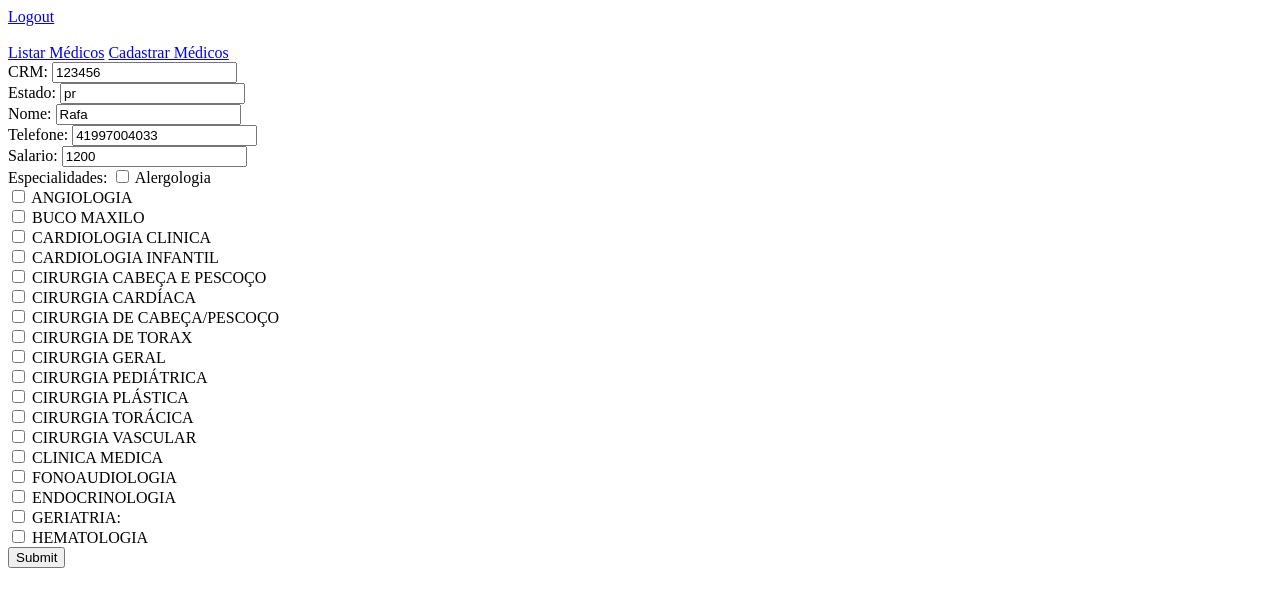
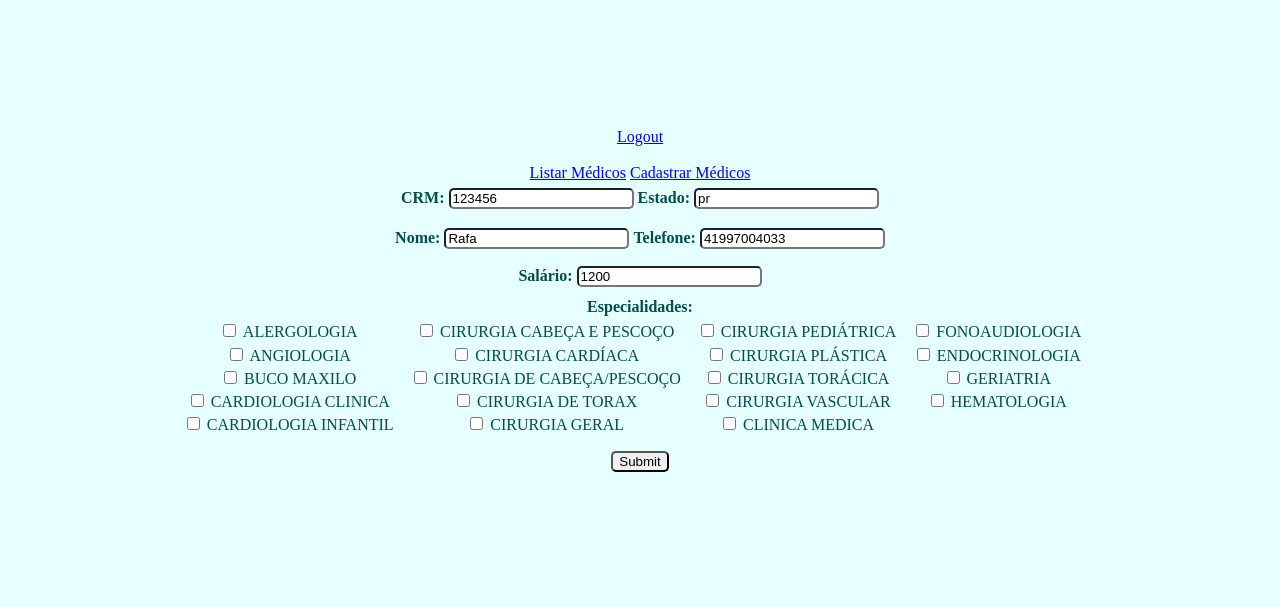
Before and after one commit to Rafa-KozAnd/Doctor-s_Cadaster, a PHP site: page /?p=alt&altera=123456 in a window 1280 px wide. Shown: the top 607 px of the page. Run offline with PHP 8.4, Linux system fonts and the light colour scheme; the visitor is signed in with stand-in values (Sample User, id 1); data comes from the database, SQL or seed files in the repository.

Commit message:
atualizado

```diff
--- a/Code/index.php
+++ b/Code/index.php
@@ -23,8 +23,8 @@ if (!isset($_SESSION["usuario"])) {
     <br><br>
 
     <?php
-
         require_once("./menu.php");
+        echo '<br>';
     ?>
 
     <?php
--- /dev/null
+++ b/Code/styleLink.html
@@ -0,0 +1,14 @@
+<!DOCTYPE html>
+<html lang="en">
+<head>
+    <meta charset="UTF-8">
+    <meta http-equiv="X-UA-Compatible" content="IE=edge">
+    <meta name="viewport" content="width=device-width, initial-scale=1.0">
+    <title>Document</title>
+
+    <link rel="stylesheet" href="./styles/styles.css"> <!-- Link File CSS -->
+</head>
+<body>
+
+</body>
+</html>
--- /dev/null
+++ b/Code/styles/styles.css
@@ -0,0 +1,50 @@
+body {
+    background-color: #e6ffff;
+    text-align: center;
+    color: #004d4d;
+    margin-top: 10%;
+}
+
+input {
+    border-radius: 5px;
+}
+
+fieldset {
+    display: inline-block;
+    border: 0;
+}
+
+fieldset .input {
+    float: left;
+    margin-right: 1em;
+}
+
+.login input [type = "text"] {
+    padding: 0.2em;
+    display: block;
+}
+
+.login label {
+    margin-bottom: 0.2em;
+    display: block;
+}
+
+.input input [type = "text"] {
+    padding: 0.2em;
+    width: 10%;
+    float: left;
+    display: block;
+}
+
+.input label {
+    margin-bottom: 0.2em;
+    display: inline-block;
+}
+
+table {
+    justify-content: center;
+}
+
+td, th {
+    border: 2px solid;
+}
--- a/Code/view/alterarMedico.php
+++ b/Code/view/alterarMedico.php
@@ -2,6 +2,8 @@
 
 require_once("./controller/medico.php");
 require_once("./controller/functions.php");
+
+require_once("./styleLink.html");
 
 ?>
 <!DOCTYPE HTML>
@@ -37,25 +39,39 @@ require_once("./controller/functions.php");
     ?>
 
     <form action="<?= isset($nome)? "./?p=alt&alt=$crm" : "" ?>" method="post">
-        <label for="crm">CRM: </label>
-        <input type="text" name="crm" value="<?= isset($nome)? $crm: "" ?>"><br>
+        <fieldset class="input">
+            <label for="crm"> <b> CRM: </b> </label>
+            <input type="text" name="crm" value="<?= isset($nome)? $crm: "" ?>">
 
-        <label for="crm_estado">Estado: </label>
-        <input type="text" name="crm_estado" value="<?= isset($nome)? $crm_estado: "" ?>"><br>
+            <label for="crm_estado"> <b> Estado: </b> </label>
+            <input type="text" name="crm_estado" value="<?= isset($nome)? $crm_estado: "" ?>">
 
-        <label for="nome">Nome: </label>
-        <input type="text" name="nome" value="<?= isset($nome)? $nome: "" ?>"><br>
+        <br><br>
 
-        <label for="telefone">Telefone: </label>
-        <input type="text" name="telefone" value="<?= isset($nome)? $telefone: "" ?>"><br>
+            <label for="nome"> <b> Nome: </b> </label>
+            <input type="text" name="nome" value="<?= isset($nome)? $nome: "" ?>">
 
-        <label for="salario">Salario: </label>
-        <input type="text" name="salario" value="<?= isset($nome)? $salario: "" ?>"><br>
+            <label for="telefone"> <b> Telefone: </b> </label>
+            <input type="text" name="telefone" value="<?= isset($nome)? $telefone: "" ?>">
 
-        <label for="especialidades">Especialidades: </label>
+        </fieldset>
 
+        <br>
+
+        <fieldset class="input">
+            <label for="salario"> <b> Salário: </b> </label>
+            <input type="text" name="salario" value="<?= isset($nome)? $salario: "" ?>">
+        </fieldset>
+
+        <br>
+
+        <label for="especialidades"> <b> Especialidades: </b></label>
+        <br>
+
+        <fieldset id="check">
+            <div class="input">
                 <input type="checkbox" name="especialidades[]" value="ALERGOLOGIA">
-        <label for="ALERGOLOGIA">Alergologia</label>
+                <label for="ALERGOLOGIA">ALERGOLOGIA</label>
                 <br>
                 <input type="checkbox" name="especialidades[]" value="ANGIOLOGIA">
                 <label for="ANGIOLOGIA">ANGIOLOGIA</label>
@@ -69,6 +85,9 @@ require_once("./controller/functions.php");
                 <input type="checkbox" name="especialidades[]" value="CARDIOLOGIA INFANTIL">
                 <label for="CARDIOLOGIA INFANTIL">CARDIOLOGIA INFANTIL</label>
                 <br>
+            </div>
+
+            <div class="input">
                 <input type="checkbox" name="especialidades[]" value="CIRURGIA CABEÇA E PESCOÇO">
                 <label for="CIRURGIA CABEÇA E PESCOÇO">CIRURGIA CABEÇA E PESCOÇO</label>
                 <br>
@@ -84,6 +103,9 @@ require_once("./controller/functions.php");
                 <input type="checkbox" name="especialidades[]" value="CIRURGIA GERAL">
                 <label for="CIRURGIA GERAL">CIRURGIA GERAL</label>
                 <br>
+            </div>
+
+            <div class="input">
                 <input type="checkbox" name="especialidades[]" value="CIRURGIA PEDIÁTRICA">
                 <label for="CIRURGIA PEDIÁTRICA">CIRURGIA PEDIÁTRICA</label>
                 <br>
@@ -99,6 +121,9 @@ require_once("./controller/functions.php");
                 <input type="checkbox" name="especialidades[]" value="CLINICA MEDICA">
                 <label for="CLINICA MEDICA">CLINICA MEDICA</label>
                 <br>
+            </div>
+
+            <div class="input">
                 <input type="checkbox" name="especialidades[]" value="FONOAUDIOLOGIA">
                 <label for="FONOAUDIOLOGIA">FONOAUDIOLOGIA</label>
                 <br>
@@ -106,10 +131,14 @@ require_once("./controller/functions.php");
                 <label for="ENDOCRINOLOGIA">ENDOCRINOLOGIA</label>
                 <br>
                 <input type="checkbox" name="especialidades[]" value="GERIATRIA">
-        <label for="GERIATRIA">GERIATRIA: </label>
+                <label for="GERIATRIA">GERIATRIA</label>
                 <br>
                 <input type="checkbox" name="especialidades[]" value="HEMATOLOGIA">
-        <label for="HEMATOLOGIA">HEMATOLOGIA </label>
+                <label for="HEMATOLOGIA">HEMATOLOGIA</label>
+                <br>
+            </div>
+        </fieldset>
+
         <br>
 
         <input type="submit">
```
Also changed, not shown: Code/login.php (+16 -8 lines), Code/view/buscaMedico.php (+6 -1 lines), Code/view/cadMedico.php (+40 -17 lines), Code/view/listarMedico.php (+6 -1 lines). Lines whose indentation alone changed are shown as unchanged.
